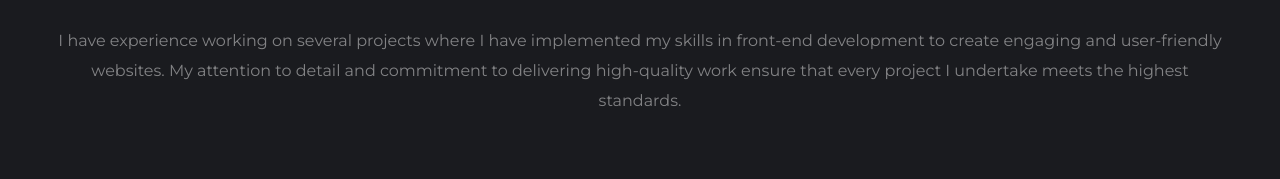
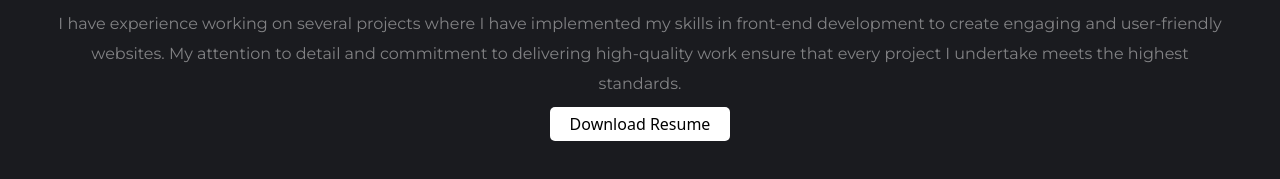
Before and after one commit to ShivaRamKrishna8277/shivaramkrishna, a plain HTML site: page index.html in a window 1280 px wide. Shown: the part 3647-3826 px from the top of the page. Drawn offline with nearby package versions, Linux system fonts and the light colour scheme; a web font is replaced by a local one.

Commit message:
Add files via upload

```diff
--- a/index.css
+++ b/index.css
@@ -187,3 +187,17 @@ html {
         transform: translateX(-60%);
     }
 }
+.resumeBtn{
+    background: white;
+    border: none;
+    outline: line;
+    padding: 5px 20px;
+    margin: 0 auto;
+    border-radius: 5px;
+    width: fit-content;
+}
+@media(max-width:1000px){
+    #skillsMarqueeWrapper{
+        animation: moveLeft 4s linear infinite;
+    }
+}
--- a/index.html
+++ b/index.html
@@ -20,7 +20,7 @@
         <div class="contentColumn col-12 d-flex flex-column justify-content-between">
             <div class="navBar py-4 d-flex justify-content-between align-items-center">
                 <p id="logo" class="h3" data-aos="fade-up">SHIVA RAM KRISHNA</p>
-                <p data-aos="fade-up" data-aos-delay="100"  data-aos-offset="0"><a href="#section_5" id="about_me">about me</a></p>
+                <p data-aos="fade-up" data-aos-delay="100"  data-aos-offset="0"><a href="" id="about_me">about me</a></p>
             </div>
             <div class="landingOnboard py-4">
                 <h1 id="heroTitle" data-aos="fade-up" data-aos-delay="500"  data-aos-offset="0">Nice to see you.</h1>
@@ -99,6 +99,7 @@
             </div>
         </div>
         <p class="h6 exp" data-aos="fade-up" data-aos-delay="400">I have experience working on several projects where I have implemented my skills in front-end development to create engaging and user-friendly websites. My attention to detail and commitment to delivering high-quality work ensure that every project I undertake meets the highest standards.</p>
+        <button type="button" class="resumeBtn" data-aos="fade-up" data-aos-delay="600"><a href="assets/resume.pdf" download="Resume" class="text-decoration-none text-black">Download Resume</a></button>
     </div>
 
     <script src="https://unpkg.com/aos@next/dist/aos.js"></script>
```
